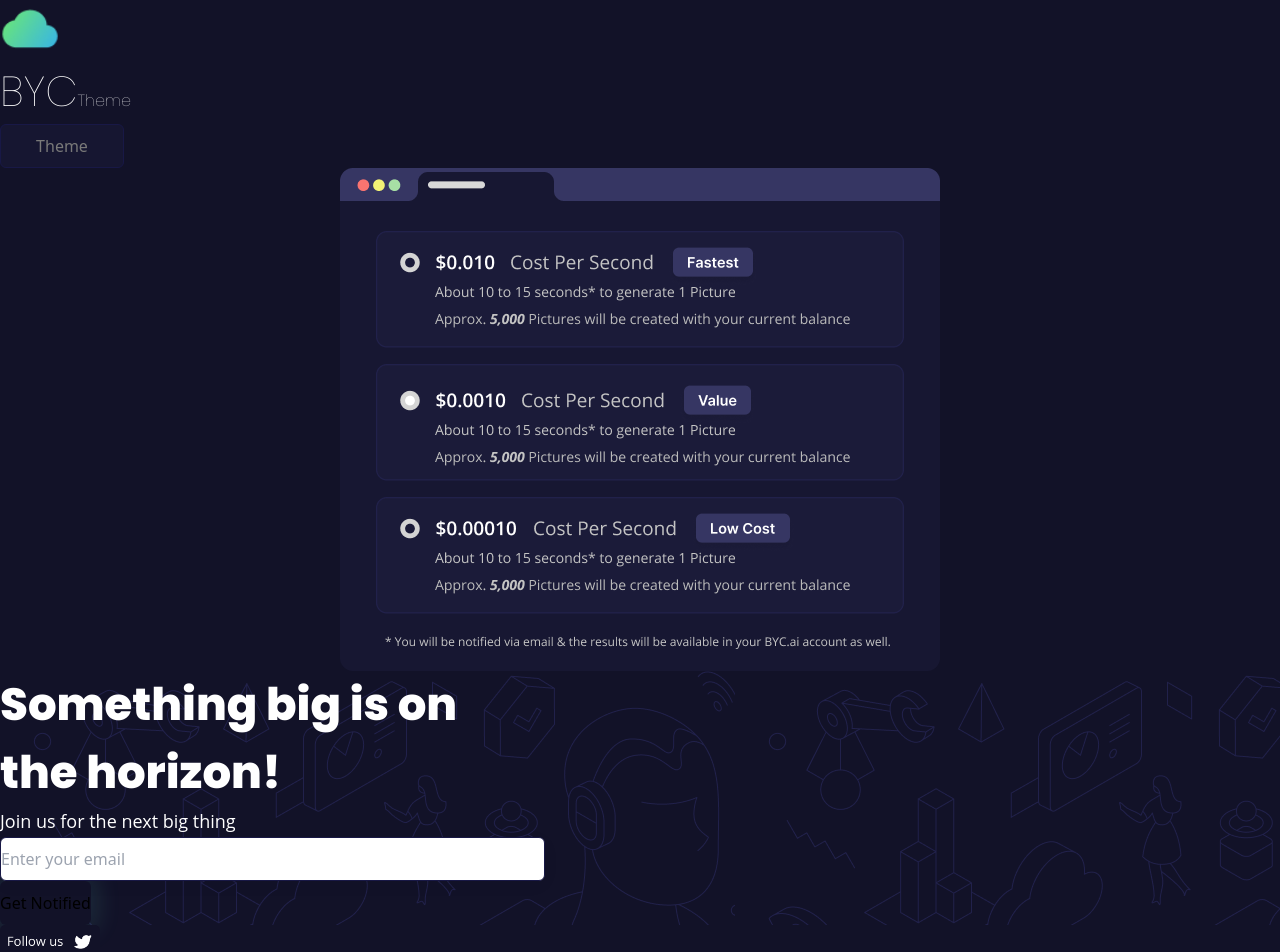
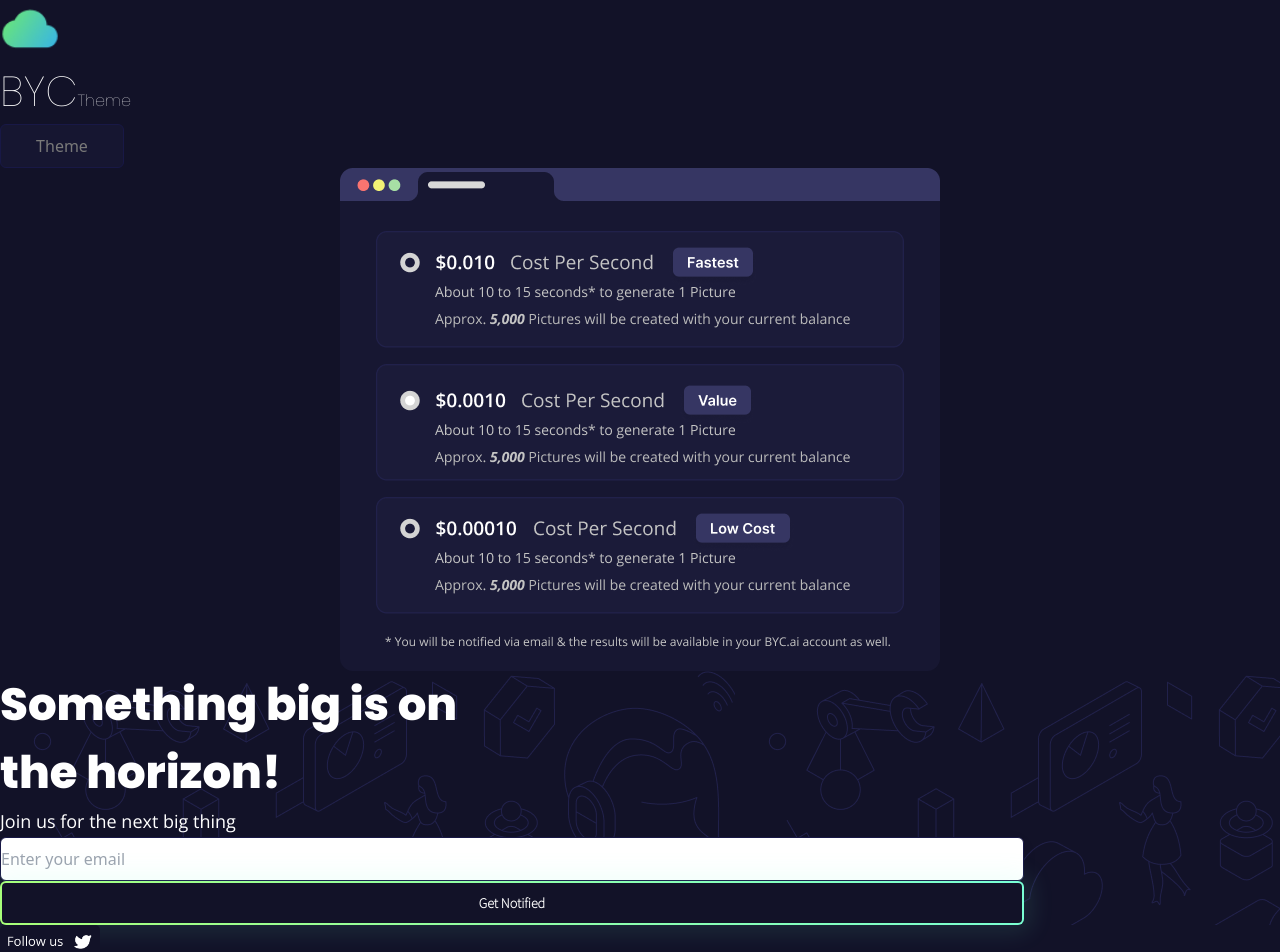
Before and after one commit to Harisborialas/Commingsoon-page, a Next.js app: page / in a window 1280 px wide. Shown: the top 952 px of the page. Built offline with nearby package versions, Linux system fonts and the light colour scheme.

Commit message:
i add some more css to button add some margin to sides and some more accuracy

```diff
--- a/Components/commingSoonPage.js
+++ b/Components/commingSoonPage.js
@@ -72,8 +72,15 @@ const CommingSoonPage = () => {
         <link
           href="https://fonts.googleapis.com/css2?family=Poppins:wght@100;800&display=swap"
           rel="stylesheet"></link>
+        <link
+          href="https://fonts.googleapis.com/css2?family=Open+Sans:wght@300&display=swap"
+          rel="stylesheet"
+        />
+        <link
+          href="https://fonts.googleapis.com/css2?family=Source+Sans+Pro:wght@200&display=swap"
+          rel="stylesheet"></link>
       </Head>
-      <div className="container-fluid">
+      <div className="container-fluid" id="maincontainer">
         <div className="row">
           <nav class="navbar">
             <div class="container-fluid">
@@ -85,8 +92,7 @@ const CommingSoonPage = () => {
                   height="54"
                   class="d-inline-block align-text-top"
                 />
-                <span id="BYCtext" >BYC</span>
-
+                <span id="BYCtext">BYC</span>
               </a>
               <span class="navbar-text d-flex justify-center">
                 <span id="Theme">Theme</span>
@@ -110,16 +116,16 @@ const CommingSoonPage = () => {
           <div className="col-lg-12 col-12">
             <div className="row">
               <div
-                className="col-lg-6 col-12  order-2 order-lg-1"
+                className="col-lg-6 col-12 px-5 py-2 order-2 order-lg-1"
                 id="imgmain1">
-                <img src="/sideimage.png" alt="" />
+                <img src="/sideimage.png" alt="" width={600} height={500} />
               </div>
               <div
-                className="col-lg-6 col-12  order-1 order-lg-2"
+                className="col-lg-6 col-12 p-4 py-2 order-1 order-lg-2"
                 id="midimgbackground">
-                <div className="row">
+                <div className="row" id="rowheading">
                   <div className="col-12 pt-5">
-                    <h1 className="text-4xl font-bold " id="heading">
+                    <h1 className=" font-bold " id="heading">
                       Something big is on
                       <br /> the horizon!
                     </h1>
@@ -129,16 +135,16 @@ const CommingSoonPage = () => {
                   </div>
                 </div>
                 <div className="row" id="imgmain2">
-                  <div className="col-12">
+                  <div className="col-12" id="imgcolmain2">
                     <img src="/sideimage.png" alt="" />
                   </div>
                 </div>
-                <div className="row">
-                  <div className="col-12 pt-3">
+                <div className="row" id="rowform">
+                  <div className="col-12 pt-3" id="colform">
                     <form>
                       <input
                         type={"email"}
-                        className="form-control my-2 mt-3 w-100"
+                        className="form-control my-2"
                         id="email"
                         placeholder="Enter your email"
                         name="email"
@@ -156,7 +162,7 @@ const CommingSoonPage = () => {
                         type="submit"
                         onClick={onSubmit}
                         isloading={isloading}
-                        className="btn btn-outline-primary w-100 mb-3"
+                        className="btn mb-3 "
                         id="btn">
                         Get Notified
                       </button>
@@ -180,10 +186,10 @@ const CommingSoonPage = () => {
               />
             </a>
           </div>
-          <div className="col-8"></div>
-          <div className="col-lg-3 col-12 p-1" id="footerparas">
-              <p id="footerp1">©2023 All rights reserved.</p>
-              <p id="footerp2">Privacy Policy</p>
+          <div className="col-7"></div>
+          <div className="col-lg-4 col-12 p-1" id="footerparas">
+            <p id="footerp1">©2023 All rights reserved.</p>
+            <p id="footerp2">Privacy Policy</p>
           </div>
         </div>
       </div>
--- a/styles/globals.css
+++ b/styles/globals.css
@@ -16,9 +16,15 @@
   text-transform: uppercase;
   color: #ffffff;
 }
+#colform{
+  padding: 0px;
+}
+#imgcolmain2{
+  padding: 0px;
+}
 #email {
   box-sizing: border-box;
-  width: 545px;
+  width: 80%;
   height: 44px;
   background: #ffffff;
   border: 1px solid #181846;
@@ -26,16 +32,31 @@
   border-radius: 6px;
 }
 #btn {
-  display: flex;
-  flex-direction: row;
-  justify-content: center;
-  align-items: center;
-  gap: 10px;
+  width: 80%;
   height: 44px;
   background: #121228;
   box-shadow: 0px 0px 23px 8px rgba(120, 255, 214, 0.1);
-  border-radius: 6.06896px;
+  border-radius: 6px;
+  /* border: 1px solid #ffffff; */
+
+  background: transparent;
+  padding: 0.5rem 1rem;
+  background-image: linear-gradient(90deg, #121228, #121228),
+    linear-gradient(45deg, #A8FF78, #78FFD6);
+  background-clip: padding-box, border-box;
+  background-origin: border-box;
+  border: 2px solid transparent;
+
+
+  font-family: "Source Sans Pro";
+  font-style: normal;
+  font-weight: 600;
+  font-size: 14px;
+  line-height: 20px;
+  color: #ffffff;
 }
+
+
 #heading {
   font-family: "Poppins";
   font-style: normal;
@@ -45,8 +66,8 @@
 
   color: #ffffff;
 }
-#midimgbackground{
-  background-image: url('/backgroundpic.png');
+#midimgbackground {
+  background-image: url("/backgroundpic.png");
 }
 #paragraph {
   width: 241px;
@@ -64,11 +85,11 @@
   border-radius: 5px;
   background: #121228;
 }
-#footerparas{
+#footerparas {
   display: flex;
 }
 #footerp1 {
-  width: 136px;
+  width: 146px;
   height: 30px;
   float: right;
   font-family: "Open Sans";
@@ -107,27 +128,25 @@ body.light #footerparas,
 body.light #imgfooter,
 body.light #imgmain1,
 body.light #imgmain2,
-body.light #paragraph
-{
+body.light #paragraph {
   /* background-color: white; */
   color: #121228;
 }
 
-body.light #btn{
+body.light #btn {
   background-color: #121228;
   color: #ffffff;
 
   box-shadow: 0px 0px 23px 8px rgba(120, 255, 214, 0.1);
 }
 
-body.light .dropbtn{
+body.light .dropbtn {
   background-color: #ffffff;
   color: #797979;
 }
 
-body.light span{
+body.light span {
   color: #121228;
-
 }
 
 /* Dark theme */
@@ -187,9 +206,22 @@ body.dark #mainpage {
 @media screen and (max-width: 990px) {
   #imgmain2 {
     display: block;
+    /* padding-left: 30px; */
   }
   #imgmain1 {
     display: none;
+  }
+  #rowform {
+    margin: 0 auto;
+  }
+  #rowheading{
+    /* padding-left: 30px; */
+  }
+  #email {
+    width: 100%;
+  }
+  #btn {
+    width: 100%;
   }
 }
 @media screen and (min-width: 990px) {
@@ -200,4 +232,7 @@ body.dark #mainpage {
   #imgmain2 {
     display: none;
   }
+  #maincontainer {
+    height: 120vh;
+  }
 }
```
